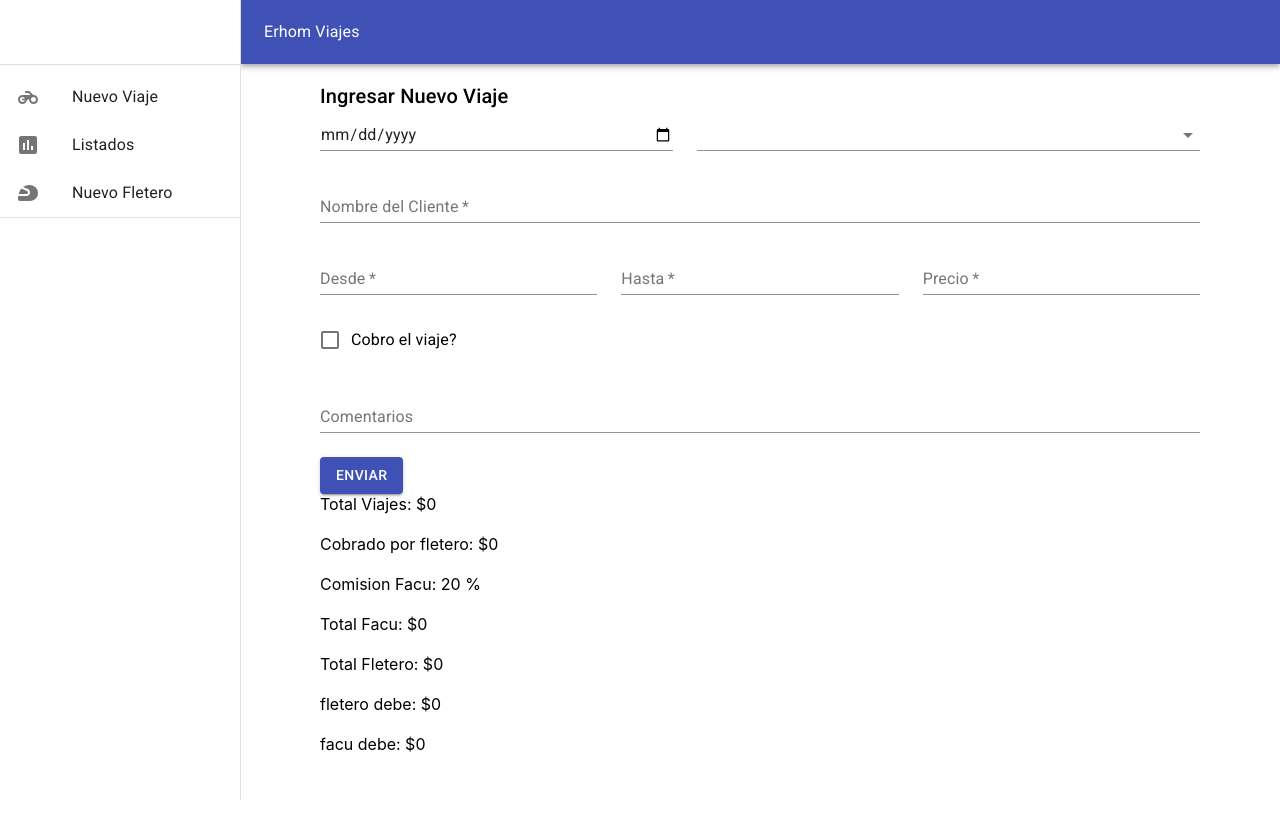
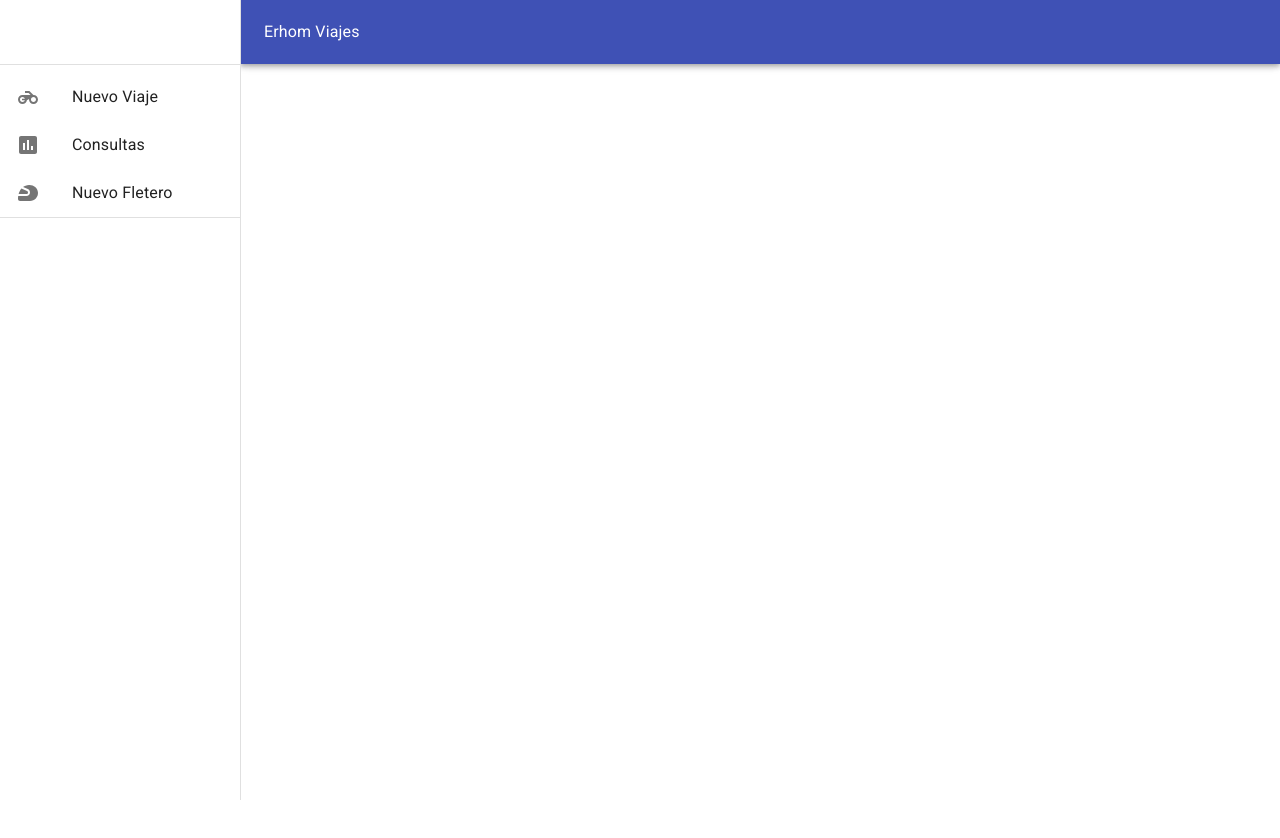
Before and after one commit to sebastian-e-vogel/erhom, a React (Create React App) app in the folder erhom-front-end/: page / in a window 1280 px wide. Shown: the top 838 px of the page. After the commit the page ends 800 px from the top, so only its background shows below. Built offline with nearby package versions, Linux system fonts and the light colour scheme.

Commit message:
I inclued react router in project. I created routes and links

```diff
--- a/erhom-front-end/package.json
+++ b/erhom-front-end/package.json
@@ -10,6 +10,7 @@
     "@testing-library/user-event": "^7.1.2",
     "react": "^16.13.1",
     "react-dom": "^16.13.1",
+    "react-router-dom": "^5.2.0",
     "react-scripts": "3.4.1"
   },
   "scripts": {
--- a/erhom-front-end/src/App.js
+++ b/erhom-front-end/src/App.js
@@ -1,5 +1,4 @@
 import React from "react";
-
 import {ThemeProvider } from '@material-ui/core/styles'
 import theme from './themeConfig'
 import Container from './components/Container'
--- a/erhom-front-end/src/components/Container/index.js
+++ b/erhom-front-end/src/components/Container/index.js
@@ -1,4 +1,5 @@
 import React, { useState } from "react";
+import { BrowserRouter, Route } from "react-router-dom";
 import FormViajes from "../formViajes";
 import TablaViajes from "../viajes";
 import NavBar from "../navBar";
@@ -24,17 +25,13 @@ const Container = () => {
     setViajes([...viajes, viaje]);
   };
 
-
-
   const classes = styles();
   return (
+    <BrowserRouter>
       <div className={classes.root}>
-      <NavBar openMenu={()=> setOpen(!open)}/>
+        <NavBar openMenu={() => setOpen(!open)} />
         <Hidden xsDown>
-        <MenuLeft
-        variant="permanent"
-        open={true}
-        />
+          <MenuLeft variant="permanent" open={true} />
         </Hidden>
         <Hidden smUp>
           <MenuLeft
@@ -46,11 +43,16 @@ const Container = () => {
 
         <div className={classes.content}>
           <div className={classes.toolbar}>
+            <Route path="/viajes">
               <FormViajes data={(viaje) => handleData(viaje)} />
+            </Route>
+            <Route path="/consultas">
               <TablaViajes viajes={viajes} />
+            </Route>
           </div>
         </div>
       </div>
+    </BrowserRouter>
   );
 };
 
--- a/erhom-front-end/src/components/menuIcons/index.js
+++ b/erhom-front-end/src/components/menuIcons/index.js
@@ -1,4 +1,7 @@
 import React from "react";
+import { NavLink } from "react-router-dom";
+import { makeStyles } from "@material-ui/core/styles";
+
 import {
   List,
   ListItem,
@@ -10,28 +13,44 @@ import MotorcycleIcon from "@material-ui/icons/Motorcycle";
 import SportsMotorsportsIcon from "@material-ui/icons/SportsMotorsports";
 import AssessmentIcon from "@material-ui/icons/Assessment";
 
+const useStyles = makeStyles({
+  linkRouter: {
+    color: "inherit",
+    textDecoration: "inherit",
+  },
+});
+
 const MenuIcons = (props) => {
+  const classes = useStyles();
   return (
     <List component="nav">
+      <NavLink to="/viajes" className={classes.linkRouter}>
         <ListItem button onClick={props.onClose}>
           <ListItemIcon>
             <MotorcycleIcon />
           </ListItemIcon>
           <ListItemText primary="Nuevo Viaje" />
         </ListItem>
+      </NavLink>
+
+      <NavLink to="/consultas" className={classes.linkRouter}>
         <ListItem button onClick={props.onClose}>
           <ListItemIcon>
             <AssessmentIcon />
           </ListItemIcon>
-        <ListItemText primary="Listados" />
+          <ListItemText primary="Consultas" />
         </ListItem>
+      </NavLink>
 
+      <NavLink to="/fleteros" className={classes.linkRouter}>
         <ListItem button onClick={props.onClose}>
           <ListItemIcon>
             <SportsMotorsportsIcon />
           </ListItemIcon>
           <ListItemText primary="Nuevo Fletero" />
         </ListItem>
+      </NavLink>
+
       <Divider />
     </List>
   );
--- a/erhom-front-end/src/components/viajes/index.js
+++ b/erhom-front-end/src/components/viajes/index.js
@@ -1,26 +1,28 @@
 import React from "react";
-import './styles.css'
+import "./styles.css";
 
 function TablaViajes(props) {
   let totalViajes = props.viajes.reduce((acc, obj) => {
-        return acc + parseInt(obj.precio)}, 0 );
-
+    return acc + parseInt(obj.precio);
+  }, 0);
 
   let cobradoFletero = props.viajes.reduce((acumulador, obj) => {
-        if (obj.viajeCobrado){ return acumulador + parseInt(obj.precio)}
-        else{ return acumulador + 0}
+    if (obj.viajeCobrado) {
+      return acumulador + parseInt(obj.precio);
+    } else {
+      return acumulador + 0;
+    }
+  }, 0);
 
-        }, 0)
-
-let comisionFacu = 20
-let totalFletero = totalViajes - (totalViajes * comisionFacu) / 100
-let totalFacu= (totalViajes * comisionFacu) / 100
+  let comisionFacu = 20;
+  let totalFletero = totalViajes - (totalViajes * comisionFacu) / 100;
+  let totalFacu = (totalViajes * comisionFacu) / 100;
 
   return (
     <div className="tablaViajes">
       {props.viajes.map((viaje) => {
-        return <div className='tabla'>
-
+        return (
+          <div className="tabla">
             <p>Fecha: {viaje.fecha} </p>
             <p>Fletero: {viaje.fleteroId} </p>
             <p>Cobro el viaje?: {viaje.viajeCobrado ? "si" : "no"} </p>
@@ -29,17 +31,29 @@ let totalFacu= (totalViajes * comisionFacu) / 100
             <p>Hasta: {viaje.direccionHasta} </p>
             <p>Valor: {viaje.precio} </p>
             <p>comentarios: {viaje.comentarios} </p>
-        </div>;
+          </div>
+        );
       })}
-
-    Total Viajes: ${totalViajes} <br /><br />
-    Cobrado por fletero: ${cobradoFletero} <br /><br />
-    Comision Facu: {comisionFacu} %<br /><br />
-    Total Facu: ${ totalFacu }<br /><br />
-    Total Fletero: ${totalFletero}<br /><br />
-    fletero debe: ${ cobradoFletero > totalFletero ?  (cobradoFletero -  totalFletero) : 0}<br /><br />
-    facu debe: ${ cobradoFletero < totalFletero ?  (totalFletero - cobradoFletero ) : 0}<br /><br />
-
+      Total Viajes: ${totalViajes} <br />
+      <br />
+      Cobrado por fletero: ${cobradoFletero} <br />
+      <br />
+      Comision Facu: {comisionFacu} %<br />
+      <br />
+      Total Facu: ${totalFacu}
+      <br />
+      <br />
+      Total Fletero: ${totalFletero}
+      <br />
+      <br />
+      fletero debe: $
+      {cobradoFletero > totalFletero ? cobradoFletero - totalFletero : 0}
+      <br />
+      <br />
+      facu debe: $
+      {cobradoFletero < totalFletero ? totalFletero - cobradoFletero : 0}
+      <br />
+      <br />
     </div>
   );
 }
```
Also changed, not shown: 1 other file (tests, documents, lock files or other folders). Lines whose indentation alone changed are shown as unchanged.
